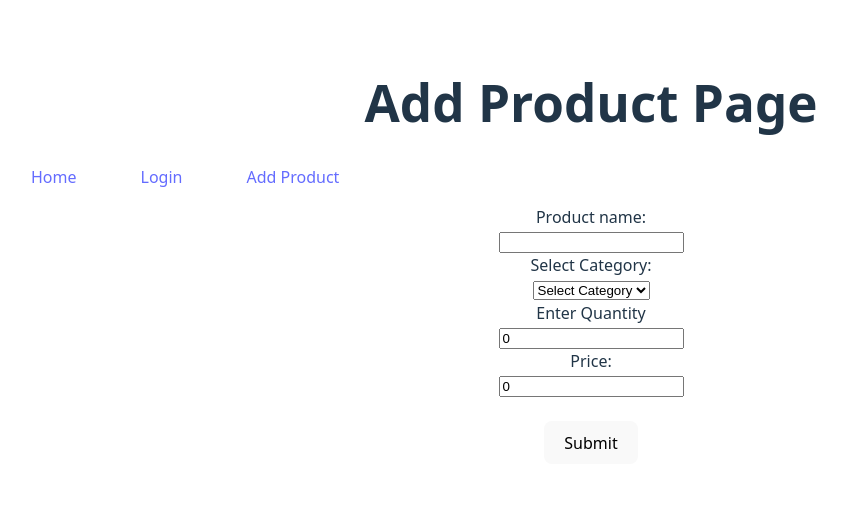
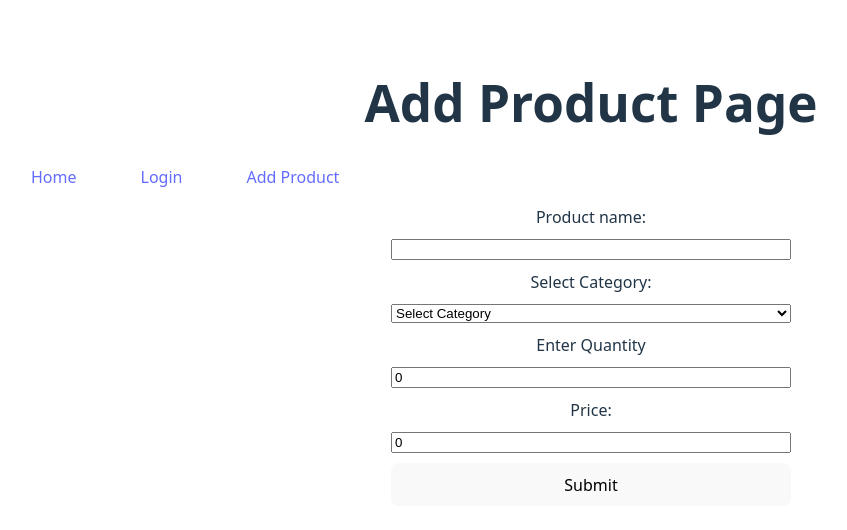
Before and after one commit to SwastikMallik/megafarm, a React (Vite) app in the folder frontend/: page /dashboard/add-product in a window 1280 px wide. Shown: the top 530 px of the page, without its empty margins (49-896 px from the left). Built offline with nearby package versions, Linux system fonts and the light colour scheme.

Commit message:
API Calls for add product

```diff
--- a/frontend/src/components/AddProduct.tsx
+++ b/frontend/src/components/AddProduct.tsx
@@ -33,35 +33,73 @@ const AddProduct = () => {
         return getErrors
     }
 
-    const saveProduct = function(e){
+
+
+    const saveProduct = async function(e){
         e.preventDefault();
         const valLength = Object.keys(validateFormData()).length
         if(valLength === 0){
             console.log("call the API to save the data")
+            console.log(product)
+            try{
+                const res = await fetch("http://localhost:5001/")
+                const json = await res.json();
+                console.log(json);
+            } catch(err) {
+                console.error(err.message);
+            }
+        } else {
+            console.warn("Validation failed")
         }
     }
     return (
         <>
             <h1>Add Product Page</h1>
             <Header />
-            <form onSubmit={saveProduct}>
-                <label>Product name:</label><br/>
-                <input type="text" name="pname" defaultValue={product.pname} onChange={handleChange}/><br/>
-                <label>Select Category:</label><br/>
+            <form style={styles.form} onSubmit={saveProduct}>
+                <label>Product name:</label>
+                <input type="text" name="pname" defaultValue={product.pname} onChange={handleChange}/>
+                {
+                   error.name && <div style={styles.error}>{error.name}</div>
+                }
+                <label>Select Category:</label>
                 <select name="category" onChange={handleChange}>
                     <option>Select Category</option>
                     <option value="Cloth">Cloth</option>
                     <option value="Food">Food</option>
                     <option value="Beauty Product">Beauty Product</option>
-                </select><br/>
-                <label>Enter Quantity</label><br/>
-                <input type="number" name="quantity" defaultValue={product.quantity} onChange={handleChange} /><br/>
-                <label>Price:</label><br/>
-                <input type="number" name="price" defaultValue={product.price} onChange={handleChange}/><br/><br/>
+                </select>
+                {
+                    error.category && <div style={styles.error}>{error.category}</div>
+                }
+                <label>Enter Quantity</label>
+                <input type="number" name="quantity" defaultValue={product.quantity} onChange={handleChange} />
+                {
+                    error.quantity && <div style={styles.error}>{error.quantity}</div>
+                }
+                <label>Price:</label>
+                <input type="number" name="price" defaultValue={product.price} onChange={handleChange}/>
+                {
+                    error.price && <div style={styles.error}>{error.price}</div>
+                }
                 <button>Submit</button>
             </form>
         </>
     )
 }
 
+const styles = {
+    form: {
+      display: "flex",
+      flexDirection: "column",
+      maxWidth: "400px",
+      margin: "0 auto",
+      gap: "10px",
+    },
+    error: {
+      color: "red",
+      fontSize: "0.8rem",
+    },
+  };
+
 export default AddProduct
```
Also changed, not shown: 1 other file (tests, documents, lock files or other folders).
